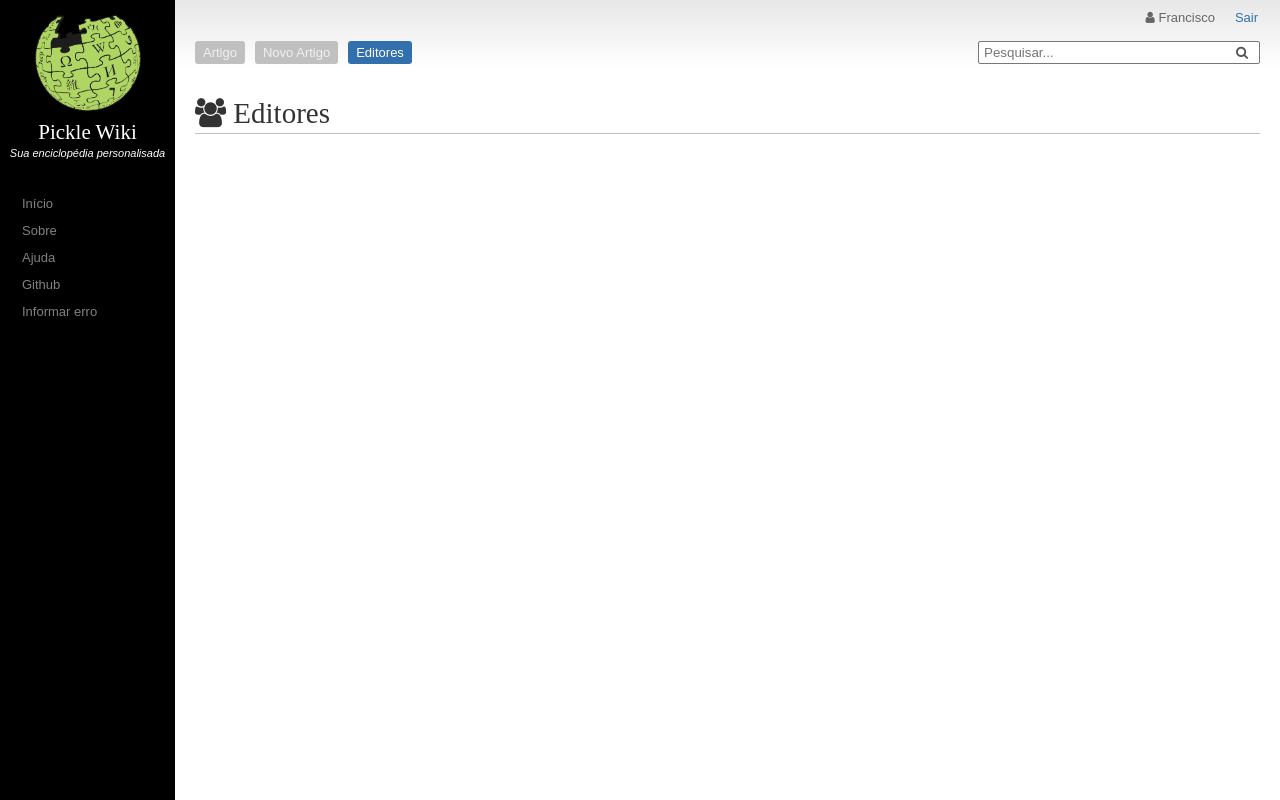
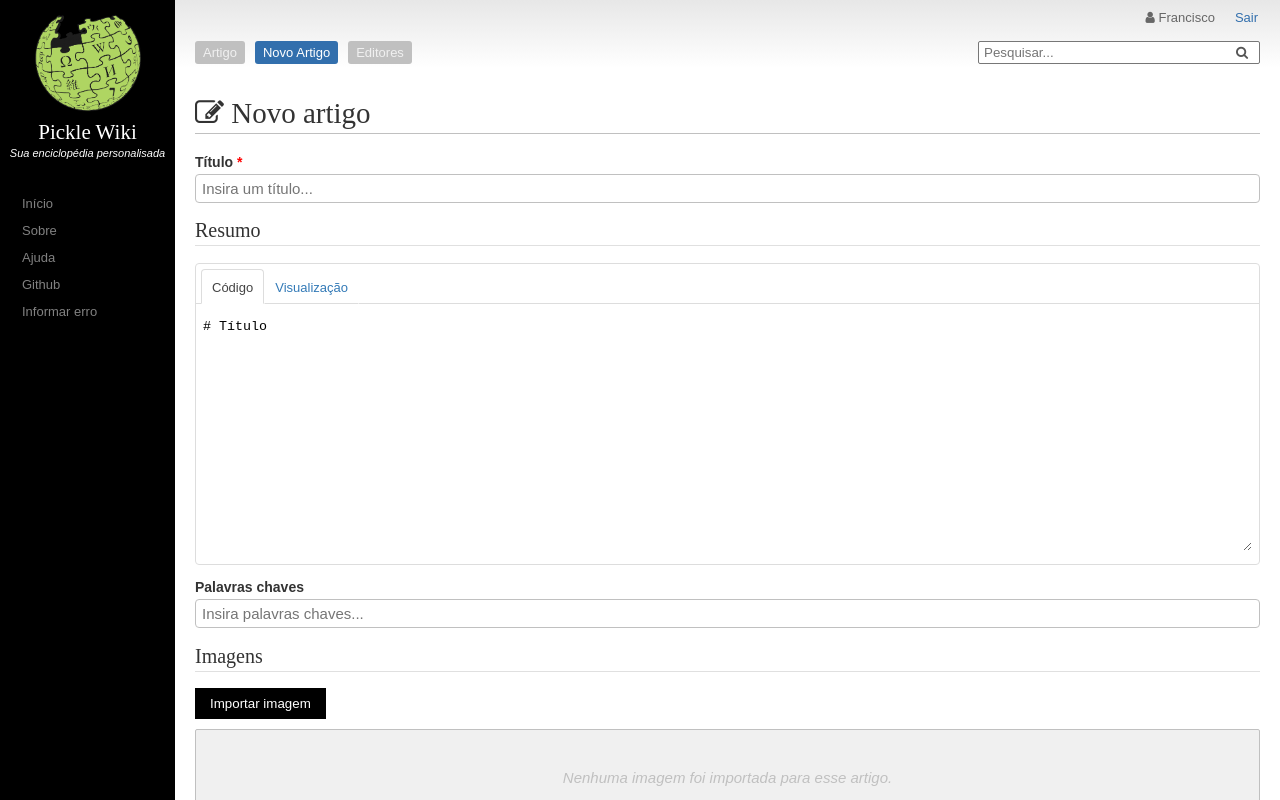
Before and after one commit to SamirSales/pickle-wiki-backend-springboot, a React (Create React App) app: page / in a window 1280 px wide. Built offline with nearby package versions, Linux system fonts and the light colour scheme.

Commit message:
TextEditor with markdown

```diff
--- /dev/null
+++ b/src/components/TextEditor/TextEditor.css
@@ -0,0 +1,62 @@
+.text-editor-frame{
+    border: solid 1px #ddd;
+    border-radius: 4px;
+
+    height: 300px;
+}
+
+.text-editor-div-tabs{
+    padding: 5px 5px 0px 5px;
+    border-bottom: solid 1px #ddd;
+    min-height: 34px;
+}
+
+.text-editor-div-tabs button{
+    display: flex;
+    float: left;
+
+    background-color: #fff;
+    border: solid 1px transparent;
+    border-radius: 4px 4px 0px 0px;
+    border-bottom-color: #ddd;
+
+    font-size: 13px;
+    color: #337ab7;
+    cursor: pointer;
+
+    height: 35px;
+
+    padding: 10px 10px 8px 10px;
+}
+
+.text-editor-div-tabs button:hover{
+    background-color: #f0f0f0;
+}
+
+.text-editor-div-tabs .text-editor-div-tab-selected{
+    border: solid 1px #ddd;
+    border-bottom-color: transparent;
+    color: #444;
+}
+
+.text-editor-div-content{
+    margin: 0;
+    width: 100%;
+    height: calc(100% - 40px);
+    /* background-color: #f9f9f9; */
+    padding: 5px;
+    box-sizing : border-box;
+    overflow-y: auto;
+}
+
+.text-editor-textarea{
+    width: calc(100% - 6px);
+    height: calc(100% - 20px);
+    background-color: transparent;
+    border: solid 0;
+    padding-top: 10px;
+}
+
+.text-editor-textarea:focus{
+    outline: -webkit-focus-ring-color auto 0px;
+}
--- a/src/components/TextEditor/TextEditor.js
+++ b/src/components/TextEditor/TextEditor.js
@@ -1,51 +1,67 @@
 import React, { Component } from 'react';
 
-import CKEditor from "react-ckeditor-component";
+// import CKEditor from "react-ckeditor-component";
+import ReactMarkdown from 'react-markdown';
+import './TextEditor.css';
 
 class TextEditor extends Component {
-    constructor(props) {
-        super(props);
-        this.updateContent = this.updateContent.bind(this);
-        this.state = {
-            content: 'content',
-        }
+
+    state = {
+        content: '# Título',
+        shownPreview: false
     }
 
     updateContent(newContent) {
         this.setState({
             content: newContent
+        });
+    }
+
+    turnOnPreview = () =>{
+        this.setState({
+            shownPreview: true
+        });
+    }
+
+    turnOnCodeEdition = () =>{
+        this.setState({
+            shownPreview: false
         })
     }
 
-    onChange = (evt) => {
-    //   console.log("onChange fired with event info: ", evt);
-      var newContent = evt.editor.getData();
-      this.setState({
-        content: newContent
-      })
-
-      console.log(newContent);
-    }
-
-    onBlur(evt){
-      console.log("onBlur event called with event info: ", evt);
-    }
-
-    afterPaste(evt){
-      console.log("afterPaste event called with event info: ", evt);
+    onChangeContent = (event) =>{
+        this.setState( {
+            content: event.target.value
+        })
     }
 
     render() {
+
+        let page = null;
+
+        if(this.state.shownPreview){
+            page = <ReactMarkdown source={this.state.content} />;
+        }else{
+            page = <textarea
+                className='text-editor-textarea'
+                onChange={this.onChangeContent}
+                defaultValue={this.state.content} />;
+        }
+
         return (
-            <CKEditor
-              activeClass="p10"
-              content={this.state.content}
-              events={{
-                "blur": this.onBlur,
-                "afterPaste": this.afterPaste,
-                "change": this.onChange
-              }}
-             />
+            <div className='text-editor-frame'>
+                <div className='text-editor-div-tabs'>
+                    <button onClick={this.turnOnCodeEdition}
+                        className={!this.state.shownPreview ? 'text-editor-div-tab-selected': ''}>Código</button>
+                    <button onClick={this.turnOnPreview}
+                        className={this.state.shownPreview ? 'text-editor-div-tab-selected': ''} >Visualização</button>
+                </div>
+
+                <div className='text-editor-div-content'>
+                    {page}
+                </div>
+
+            </div>
         )
     }
 }
--- a/src/containers/App.js
+++ b/src/containers/App.js
@@ -20,7 +20,7 @@ class App extends PureComponent {
         title: 'Bem vindo ao Pickle Wiki',
         text: 'Sistema Wiki que tem como foco seu funcionamento em intranets empresarias e blá blá blá...'
     },
-    screenStatus: ScreenStatus.UsersEdition
+    screenStatus: ScreenStatus.ArticleBuilder
   }
 
   setSimpleTemplate = (newTitle, newText) => {
--- a/src/containers/ArticleBuilder/ArticleBuilder.js
+++ b/src/containers/ArticleBuilder/ArticleBuilder.js
@@ -1,7 +1,8 @@
 
 import React, { Component } from 'react';
-import CKEditor from "react-ckeditor-component";
-import ReactMarkdown from 'react-markdown';
+// import CKEditor from "react-ckeditor-component";
+
+import TextEditor from '../../components/TextEditor/TextEditor';
 
 import Aux from '../../hoc/Aux';
 import './ArticleBuilder.css';
@@ -49,7 +50,8 @@ class ArticleBuilder extends Component {
                 <p className='article-builder-p'><b>Título <span className='needed'>*</span></b></p>
                 <input className="form-input" placeholder='Insira um título...' />
 
-                <ReactMarkdown source={input} />
+                <h2 className='article-builder-h2'>Resumo</h2>
+                <TextEditor />
 
                 <p className='article-builder-p'><b>Palavras chaves</b></p>
                 <input className="form-input" placeholder='Insira palavras chaves...' />
@@ -61,11 +63,12 @@ class ArticleBuilder extends Component {
                 </div>
 
                 {/* <p className='article-builder-p'><b>Resumo <span className='needed'>*</span></b></p> */}
-                <h2 className='article-builder-h2'>Resumo</h2>
-                <CKEditor
+
+
+                {/* <CKEditor
                     activeClass="p10"
                     content={this.state.resumeContent}
-                    events={{"change": this.onResumeContentChange }} />
+                    events={{"change": this.onResumeContentChange }} /> */}
 
                 <h2 className='article-builder-h2'>Tópicos & Templates</h2>
                 <button className='article-btn article-btn-topic'>Novo Tópico</button>
```
